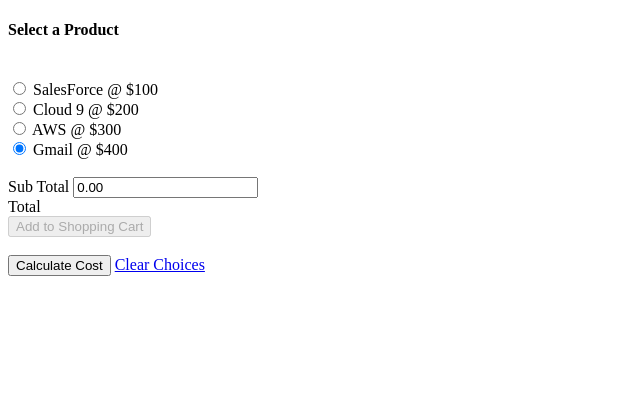
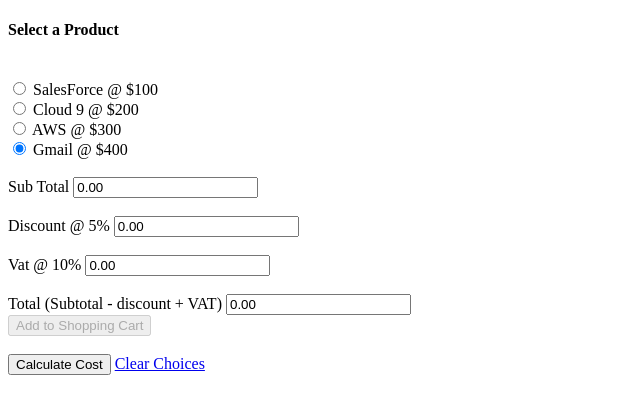
Before and after one commit to katiebourke/IS1113117390943, a PHP site: page /ebusiness/Ebus1.php in a window 1280 px wide. Shown: the top 414 px of the page, without its empty margins (0-640 px from the left). Run offline with PHP 8.4, Linux system fonts and the light colour scheme; some libraries are stand-ins or nearby versions.

Commit message:
funtions

```diff
--- a/ebusiness/Ebus1.php
+++ b/ebusiness/Ebus1.php
@@ -56,11 +56,28 @@ session_start();
         </label>
 
         <br/>
+        <br/>
+
+        <label for="discount">
+            Discount @ 5%
+        <input type="text" id="discount" name="discount" value="0.00" readonly>
+        </label>
+
+        <br/>
+        <br/>
 
 
+        <label for="vat">
+            Vat @ 10%
+        <input type="text" id="discount" name="discount" value="0.00" readonly>
+        </label>
+
+        <br/>
+        <br/>
+
         <label for="total">
-            Total
-       <input type="hidden" id="total" name="total" value="0.00" readonly/>
+            Total (Subtotal - discount + VAT)
+       <input type="text" id="total" name="total" value="0.00" readonly/>
         </label>
 
         <br/>
@@ -70,7 +87,7 @@ session_start();
         </form>
 
        <br/>
-       <button onClick="calcSub()">Calculate Cost</button>
+       <button onClick="allCalcs()">Calculate Cost</button>
 
        <a role="button" href="Ebus1.php">Clear Choices</a>
 
--- a/ebusiness/cost_calcs.js
+++ b/ebusiness/cost_calcs.js
@@ -1,8 +1,11 @@
 /* global $*/
+
+var argDiscount;
+var argSubTotal;
 
 function calcSub(){
 
-    var argSubTotal;
+
 
     if(document.getElementById('salesforce').checked) {
         argSubTotal = 100;
@@ -20,6 +23,23 @@ function calcSub(){
     display(argSubTotal);
 }
 
+function calcDisc(){
+
+
+
+    argDiscount = argSubTotal * 0.05;
+
+    return(argDiscount);
+
+
+}
+
+function allCalcs(){
+    calcSub();
+    calcDisc();
+}
+
+
 function display(parm1){
 
     document.getElementById("subtotal").value =parm1;
```
